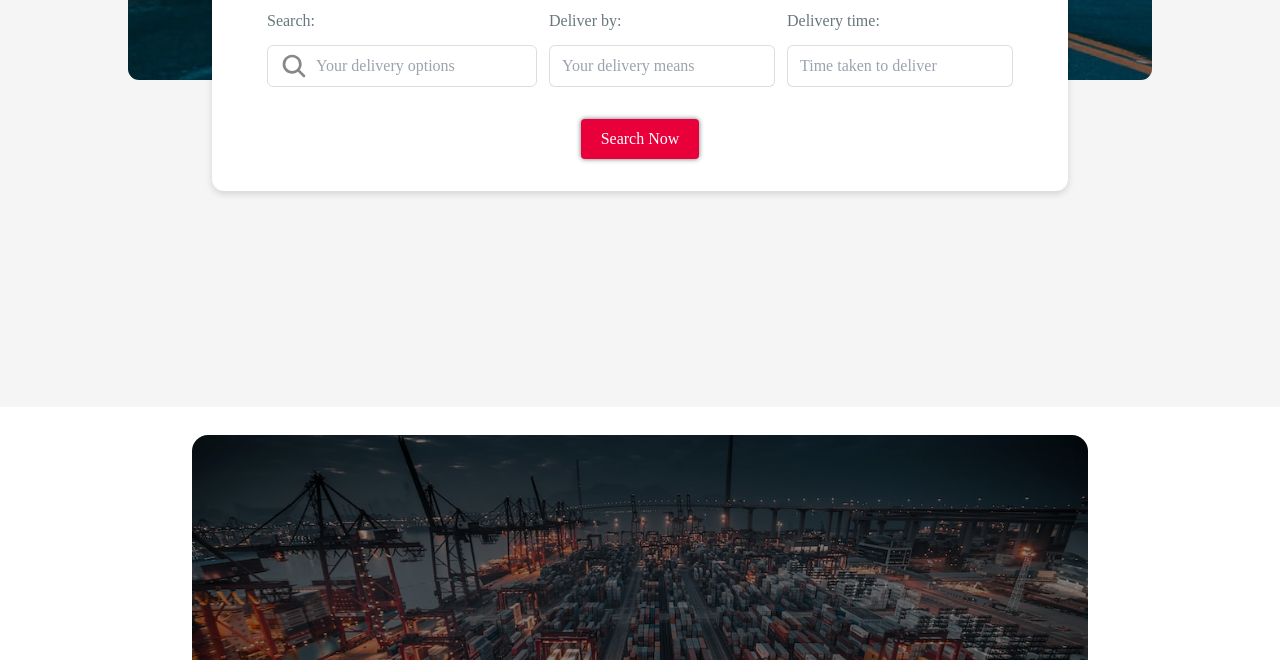
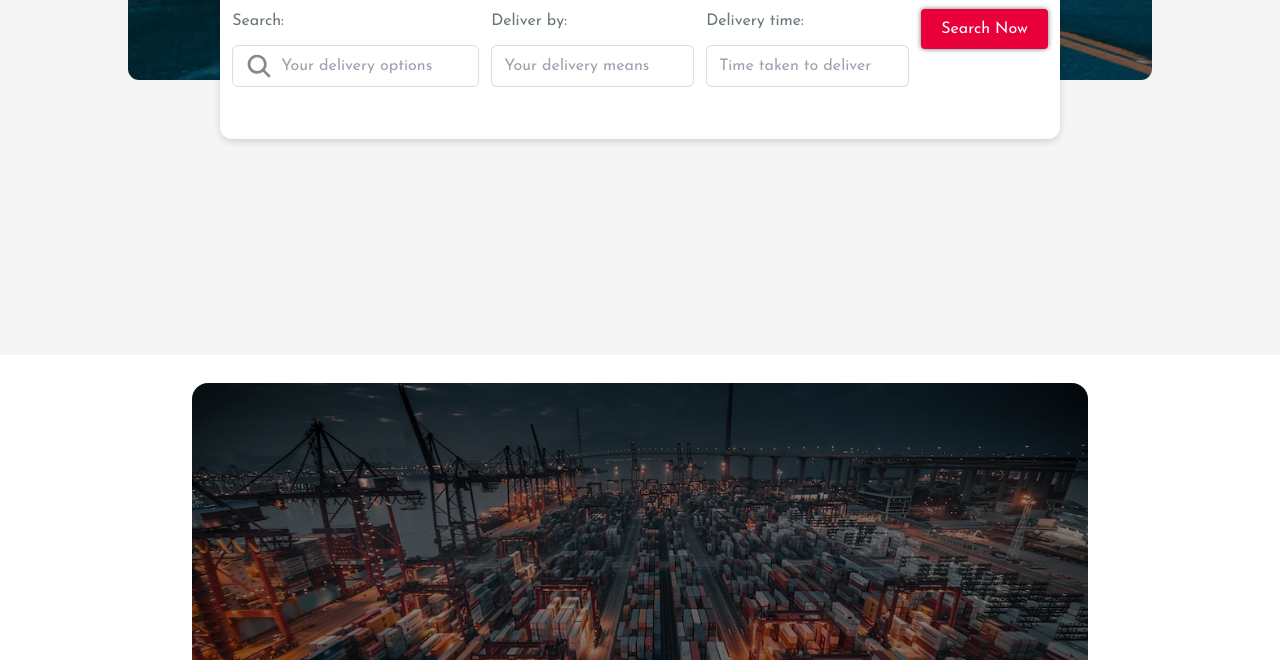
Before and after one commit to Yassinproweb/crawl_transporters.cc, a plain HTML site: page index.html in a window 1280 px wide. Shown: the part 588-1248 px from the top of the page. Drawn offline with nearby package versions, Linux system fonts and the light colour scheme.

Commit message:
Update index.html

```diff
--- a/index.html
+++ b/index.html
@@ -6,6 +6,11 @@
     <meta name="viewport" content="width=device-width, initial-scale=1.0">
     <link rel="stylesheet" href="/dist/main.css">
     <link rel="shortcut icon" href="/icons/fav_icon.png" type="image/x-icon">
+    <!--   Google Fonts Link   -->
+    <link rel="preconnect" href="https://fonts.googleapis.com">
+    <link rel="preconnect" href="https://fonts.gstatic.com" crossorigin>
+    <link href="https://fonts.googleapis.com/css2?family=Josefin+Sans:ital,wght@0,300;0,400;0,500;0,600;0,700;1,300;1,400;1,500;1,600;1,700&family=Oswald:wght@400;500;600;700&display=swap" rel="stylesheet">
+
     <title>Crawl Transporters</title>
 </head>
 <body>
```
